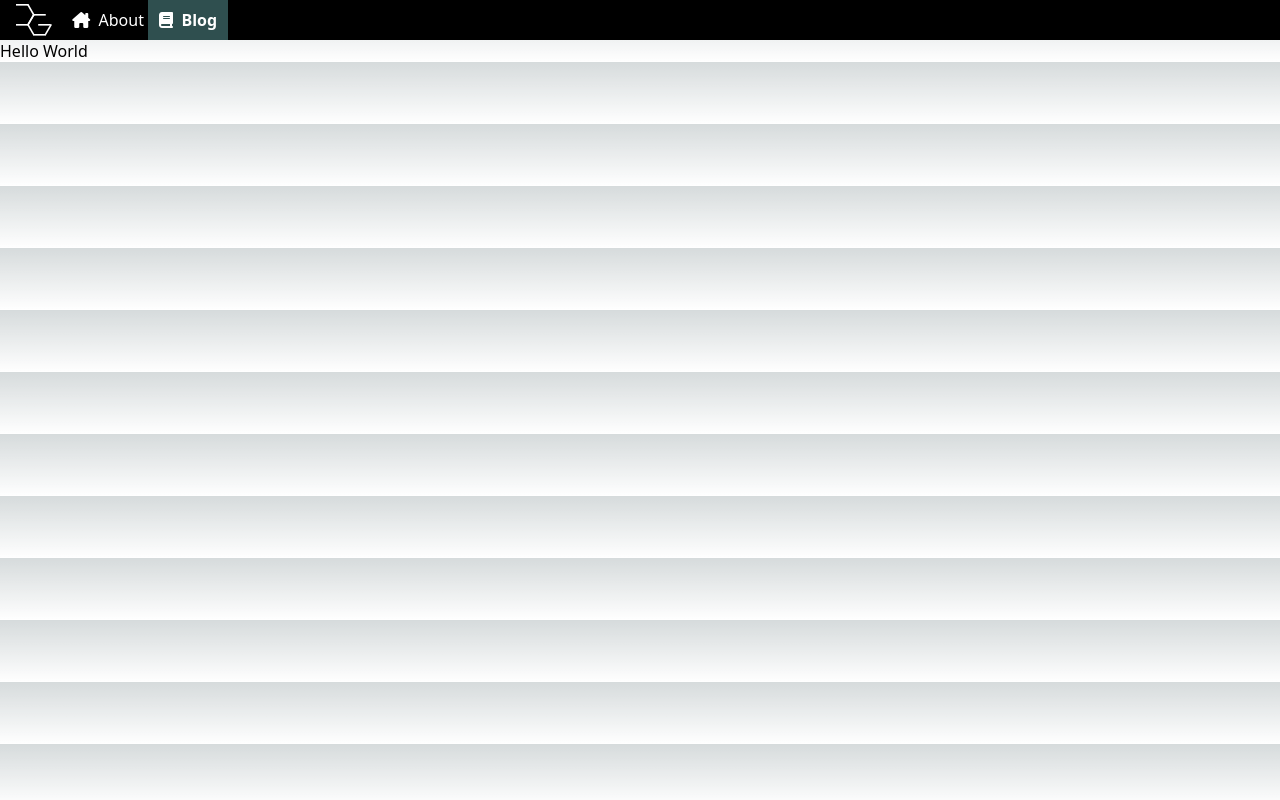
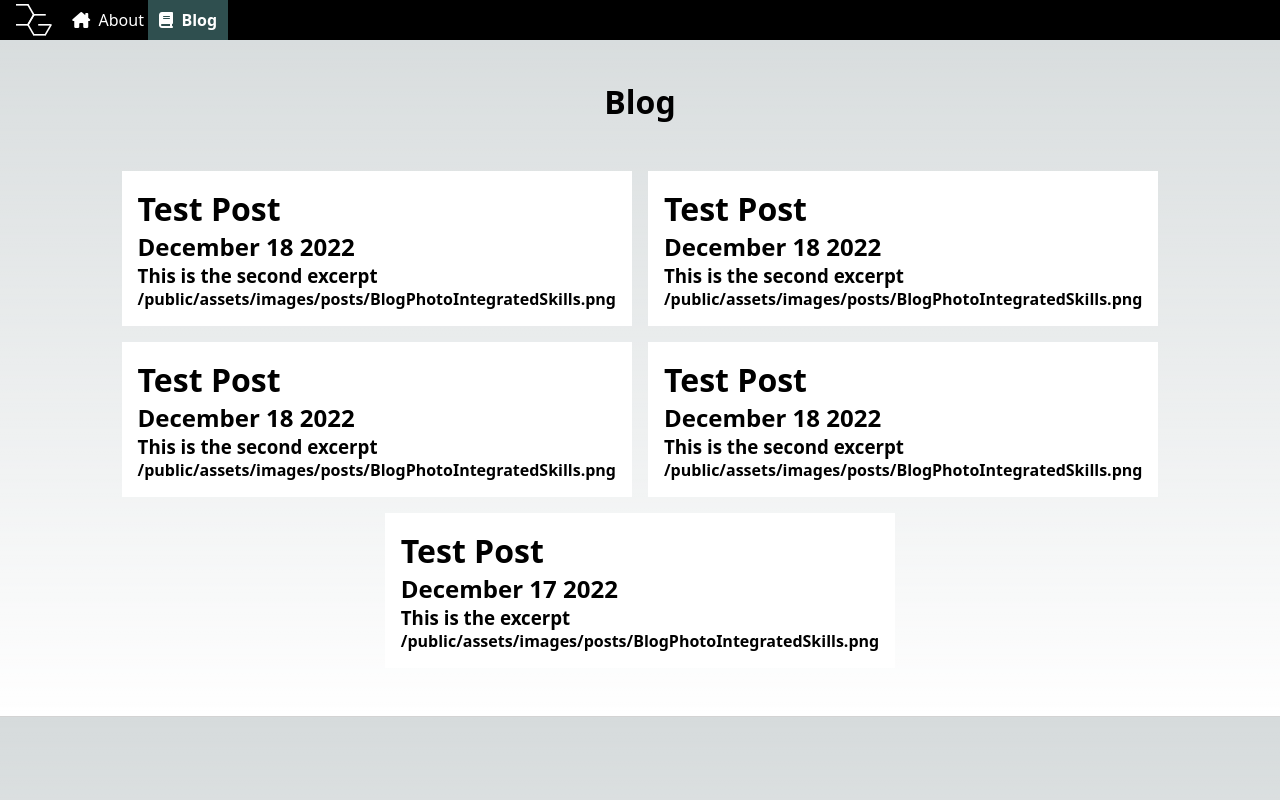
Before and after one commit to charlesgohck/portfolioblogv2, a Next.js app: page /blog in a window 1280 px wide. Built offline with nearby package versions, Linux system fonts and the light colour scheme.

Commit message:
[UI][BLOG] Basic element for post links up and running

```diff
--- /dev/null
+++ b/components/PostLinkElement.tsx
@@ -0,0 +1,15 @@
+interface PostLinkElementProps {
+    title: string,
+    date: string,
+    excerpt: string,
+    imagePath: string,
+}
+
+export default function(props: PostLinkElementProps) {
+    return <div className="blogpostlinkelementcontainer">
+        <h1>{props.title}</h1>
+        <h2>{props.date}</h2>
+        <h3>{props.excerpt}</h3>
+        <h4>{props.imagePath}</h4>
+    </div>
+}
--- a/pages/blog.tsx
+++ b/pages/blog.tsx
@@ -5,10 +5,13 @@ import fs from 'fs';
 import path from 'path';
 import matter from 'gray-matter'
 import { sortByDate } from "../utils";
+import FadeInSection from "../components/FadeInSection";
+import { InferGetStaticPropsType } from "next/types";
+import PostLinkElement from "../components/PostLinkElement";
 
 const inter = Inter({ subsets: ['latin'] })
 
-export default function Blog() {
+export default function Blog({ posts }: InferGetStaticPropsType<typeof getStaticProps>) {
     return (
         <>
             <Head>
@@ -18,7 +21,21 @@ export default function Blog() {
                 <link rel="icon" href="/assets/favicon.jpg" />
             </Head>
             <main>
-                Hello World
+                <FadeInSection>
+                    <h1 style={{ textAlign: "center", paddingTop: "5vh" }}>Blog</h1>
+                    <div className="sectionelement">
+                        <div className="blogpostlist">
+                            { posts.map(
+                                post => <PostLinkElement
+                                    title={post.frontmatter.title}
+                                    date={post.frontmatter.date}
+                                    excerpt={post.frontmatter.excerpt}
+                                    imagePath={post.frontmatter.cover_image}
+                                />
+                            ) }
+                        </div>
+                    </div>
+                </FadeInSection>
             </main>
         </>
     )
--- /dev/null
+++ b/posts/test3.md
@@ -0,0 +1,11 @@
+---
+title: 'Test Post'
+date: 'December 18 2022'
+excerpt: 'This is the second excerpt'
+cover_image: '/public/assets/images/posts/BlogPhotoIntegratedSkills.png'
+---
+# Heading 1
+* Item 1
+* Item 2
+* Item 3
+Check that **in bold**
--- /dev/null
+++ b/posts/test4.md
@@ -0,0 +1,11 @@
+---
+title: 'Test Post'
+date: 'December 18 2022'
+excerpt: 'This is the second excerpt'
+cover_image: '/public/assets/images/posts/BlogPhotoIntegratedSkills.png'
+---
+# Heading 1
+* Item 1
+* Item 2
+* Item 3
+Check that **in bold**
--- /dev/null
+++ b/posts/test5.md
@@ -0,0 +1,11 @@
+---
+title: 'Test Post'
+date: 'December 18 2022'
+excerpt: 'This is the second excerpt'
+cover_image: '/public/assets/images/posts/BlogPhotoIntegratedSkills.png'
+---
+# Heading 1
+* Item 1
+* Item 2
+* Item 3
+Check that **in bold**
--- a/styles/kangui.css
+++ b/styles/kangui.css
@@ -72,6 +72,29 @@
     padding: 1vh
 }
 
+.blogpostlinkelementcontainer {
+    padding: 2vh;
+    margin: 1vh;
+    overflow-wrap: break-word;
+    background-color: white;
+}
+
+.blogpostlinkelementcontainer:hover {
+    padding: 2vh;
+    margin: 1vh;
+    overflow-wrap: break-word;
+    background-color: white;
+    box-shadow: 0.5vh 0.75vh 0.5vh rgb(0 0 0 / 20%), 0.5vh 0.75vh 0.5vh rgb(0 0 0 / 20%);
+    transition-duration: 0.5s
+}
+
+.blogpostlist {
+    display: flex;
+    justify-content: center;
+    align-items: center;
+    flex-wrap: wrap
+}
+
 h1 {
     font-weight: bold;
     font-size: xx-large;
```
